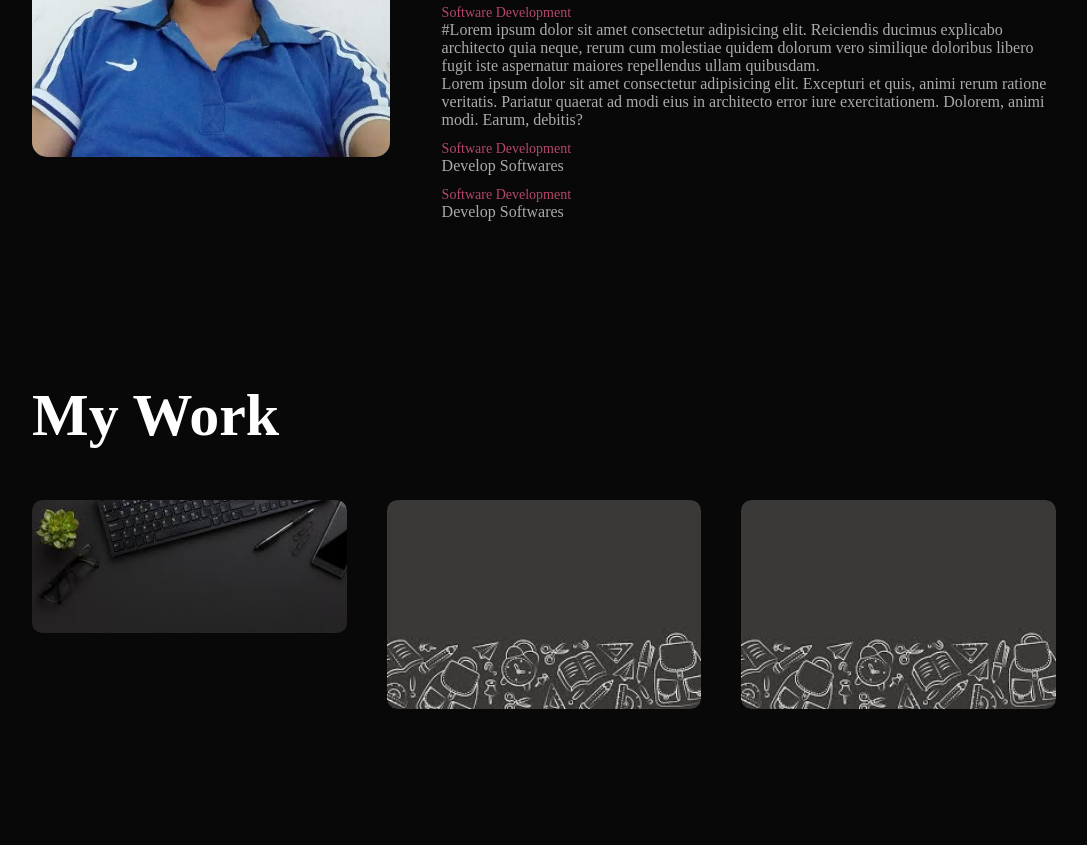
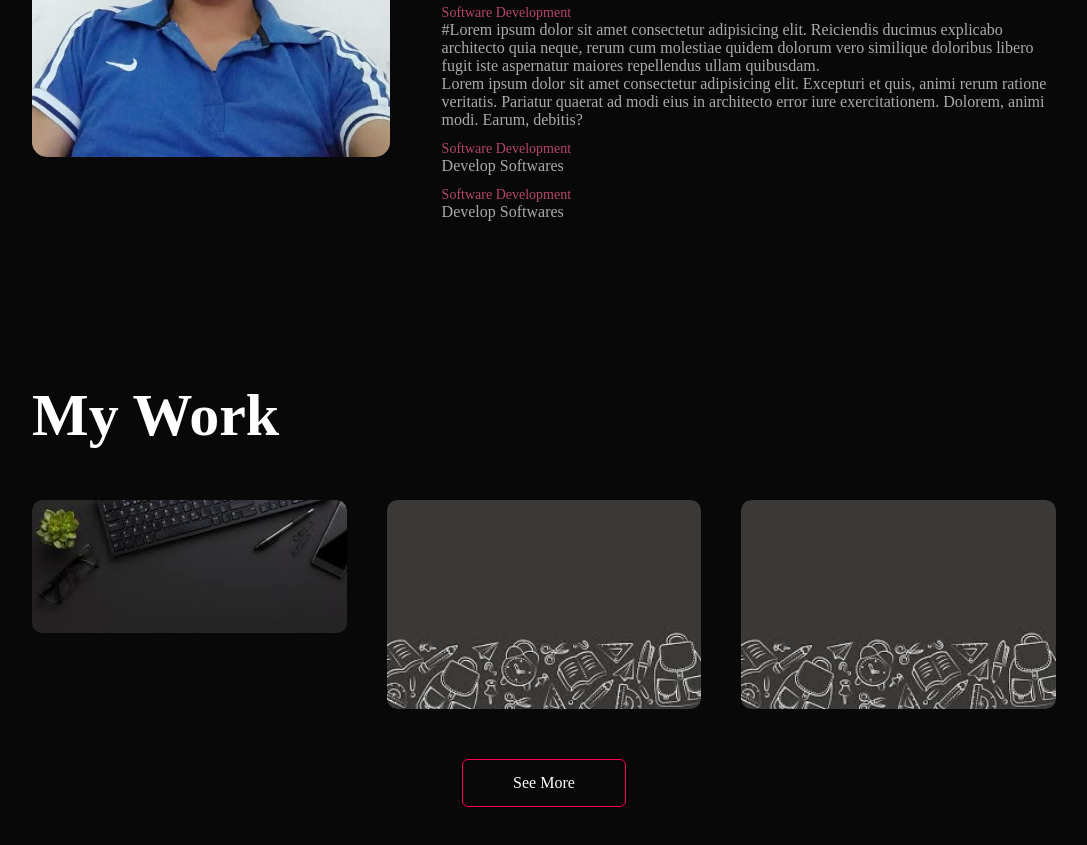
Before and after one commit to abhinav80066/Portfolio, a plain HTML site: page index.html in a window 1280 px wide. Shown: the part 1091-1936 px from the top of the page, without its empty margins (96-1183 px from the left). Before the commit the page ends 1860 px from the top, so only its background shows below. Drawn offline with Linux system fonts and the light colour scheme.

Commit message:
Completed My Work section

```diff
--- a/index.html
+++ b/index.html
@@ -100,6 +100,7 @@
                     </div>
                 </div>
             </div>
+            <a href="#" class="btn">See More</a>
         </div>
     </div>
 
--- a/styles.css
+++ b/styles.css
@@ -147,6 +147,7 @@ nav ul li a:hover::after{
     width: 100%;
     border-radius: 10px;
     display: block;
+    transition: transform 0.5s;
 }
 .layer{
     width: 100%;
@@ -164,6 +165,7 @@ nav ul li a:hover::after{
     padding: 0 40px;
     text-align: center;
     font-size: 14px;
+    transition: height 0.5s;
 }
 .layer h3{
     font-weight: 500;
@@ -181,3 +183,23 @@ nav ul li a:hover::after{
     border-radius: 50%;
     text-align: center;
 }
+.work:hover img{
+    transform: scale(1.1);
+}
+.work:hover .layer{
+    height: 100%;
+}
+.btn{
+    display: block;
+    margin: 50px auto;
+    width: fit-content;
+    border:1px solid #ff004f;
+    padding: 14px 50px;
+    border-radius: 6px;
+    text-decoration: none;
+    color: #fff;
+    transition: background 0.5s;
+}
+.btn:hover{
+    background:#ff004f;
+}
```
